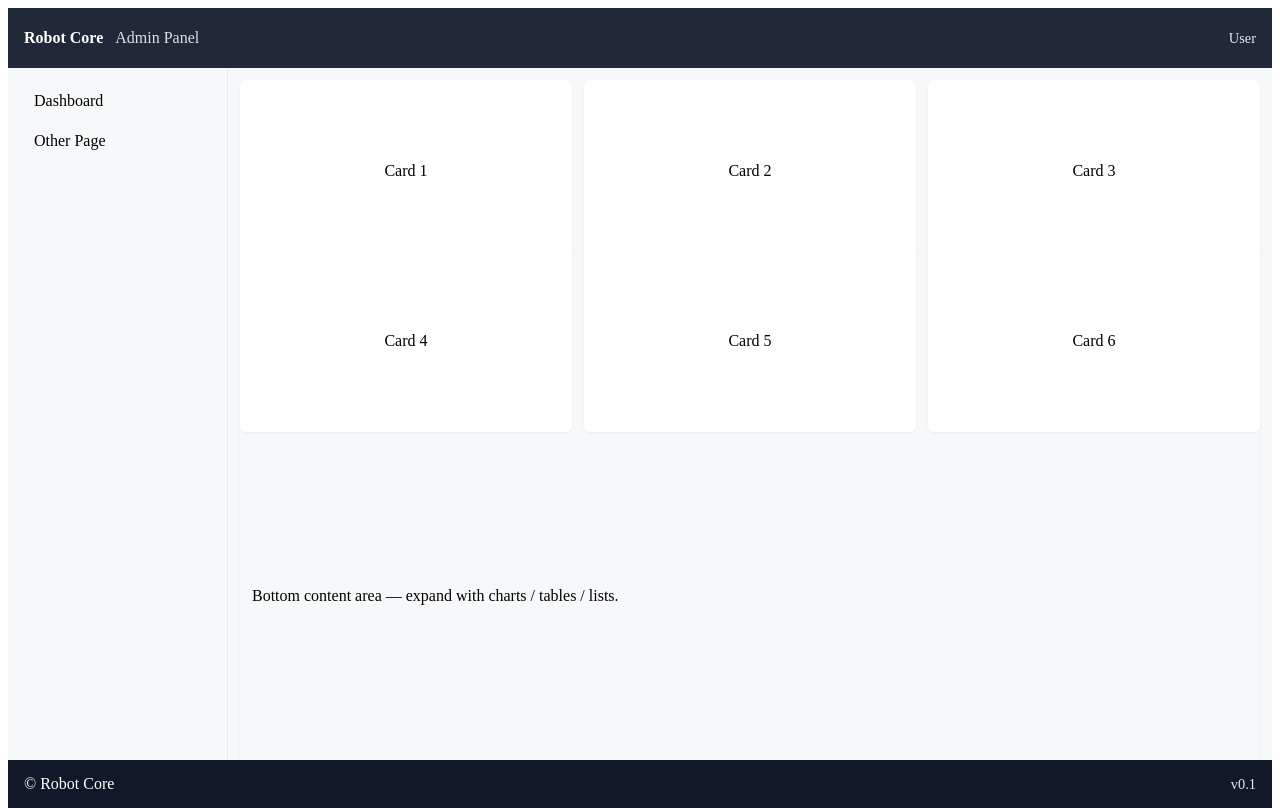
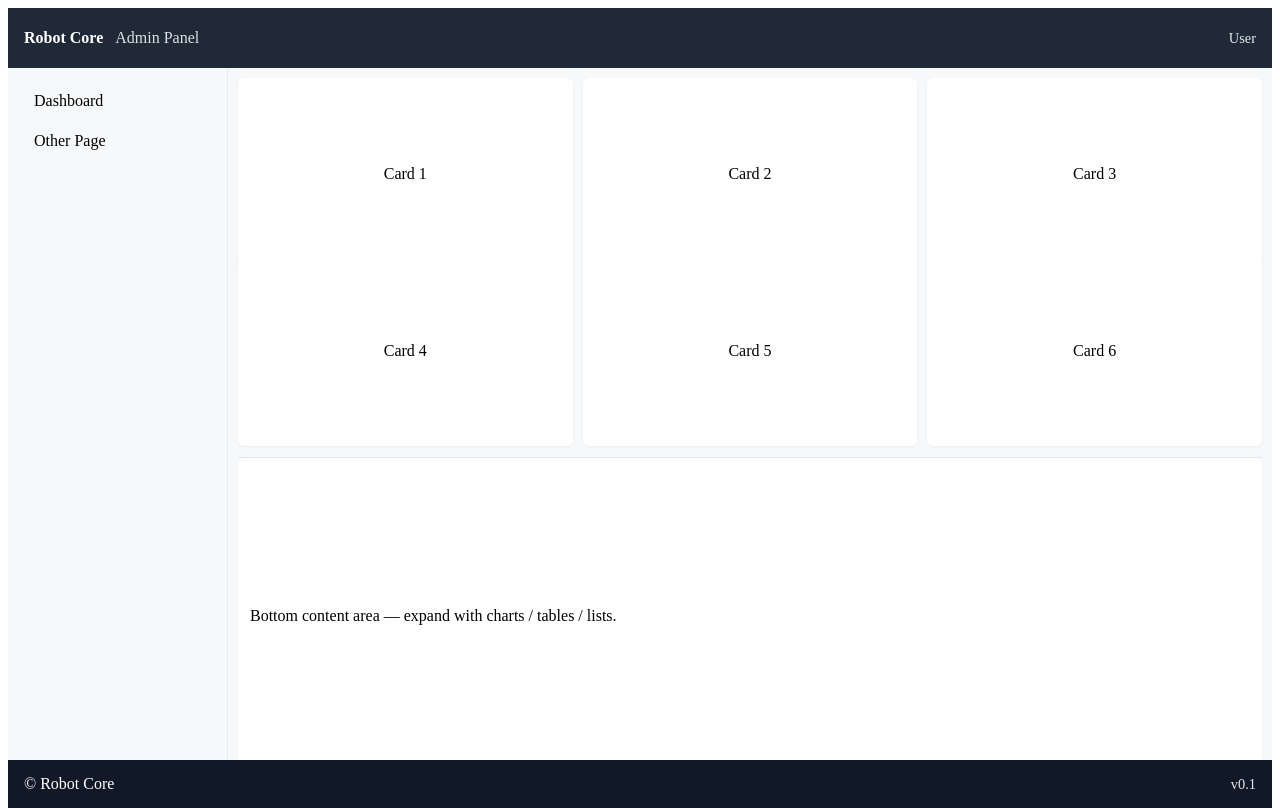
Before and after one commit to Acapellia/Robot_Core_Web, a Vue app: page / in a window 1280 px wide. Built offline with nearby package versions, Linux system fonts and the light colour scheme.

Commit message:
[LAYOUT] content top, bottom gap 조절

```diff
--- a/src/components/ContentBottom.vue
+++ b/src/components/ContentBottom.vue
@@ -1,6 +1,8 @@
 <template>
-  <div class="content-bottom card">
-    <div style="width:100%">Bottom content area — expand with charts / tables / lists.</div>
+  <div class="content-bottom">
+    <div class="card">
+      <div style="width:100%">Bottom content area — expand with charts / tables / lists.</div>
+    </div>
   </div>
 </template>
 
--- a/src/pages/Dashboard.vue
+++ b/src/pages/Dashboard.vue
@@ -1,5 +1,5 @@
 <template>
-  <div class="dashboard" style="height:100%; display:grid; grid-template-rows: 1fr 1fr; gap:12px;">
+  <div class="dashboard" style="height:100%; display:grid; grid-template-rows: calc(var(--content-top-ratio) * 1fr) calc(var(--content-bottom-ratio) * 1fr); gap: var(--content-row-gap);">
     <ContentTopGrid />
     <ContentBottom />
   </div>
--- a/src/styles/layout.css
+++ b/src/styles/layout.css
@@ -12,7 +12,9 @@
   --content-bottom-ratio: 1;
 
   /* 공통 간격 */
-  --gap: 12px;
+  --gap: 10px;
+  /* 콘텐츠 상하 영역 간격 (top / bottom 사이) */
+  --content-row-gap: 35px;
 }
 
 html, body, #app {
@@ -40,7 +42,8 @@ html, body, #app {
 .content-area {
   display: grid;
   grid-template-rows: calc(var(--content-top-ratio) * 1fr) calc(var(--content-bottom-ratio) * 1fr);
-  gap: var(--gap);
+  row-gap: var(--content-row-gap); /* top과 bottom 사이 간격 */
+  column-gap: var(--gap); /* 내부 컬럼(예: top-grid)의 간격 */
   padding: var(--gap);
   overflow: auto;
 }
@@ -63,7 +66,20 @@ html, body, #app {
 }
 
 .content-bottom {
-  background: transparent;
+  /* 하단 콘텐츠 영역 배경과 구분선으로 경계를 명확히 함
+     padding은 부모(.content-area)의 패딩과 동일하게 처리하여
+     top 영역과 가로 정렬을 맞춤 */
+  background: linear-gradient(180deg, #f5f7fa 0%, #eef3f8 100%);
+  border-top: 1px solid rgba(16,24,40,0.06);
+  padding: 0; /* 부모 패딩이 이미 존재함 */
+  box-sizing: border-box;
+}
+
+.content-bottom .card {
+  background: white;
+  box-shadow: 0 1px 2px rgba(16,24,40,0.04);
+  height: 100%;
+  padding: 12px; /* 카드 내부 여백은 카드에서 담당 */
 }
 
 /* Header/Footer common */
```
